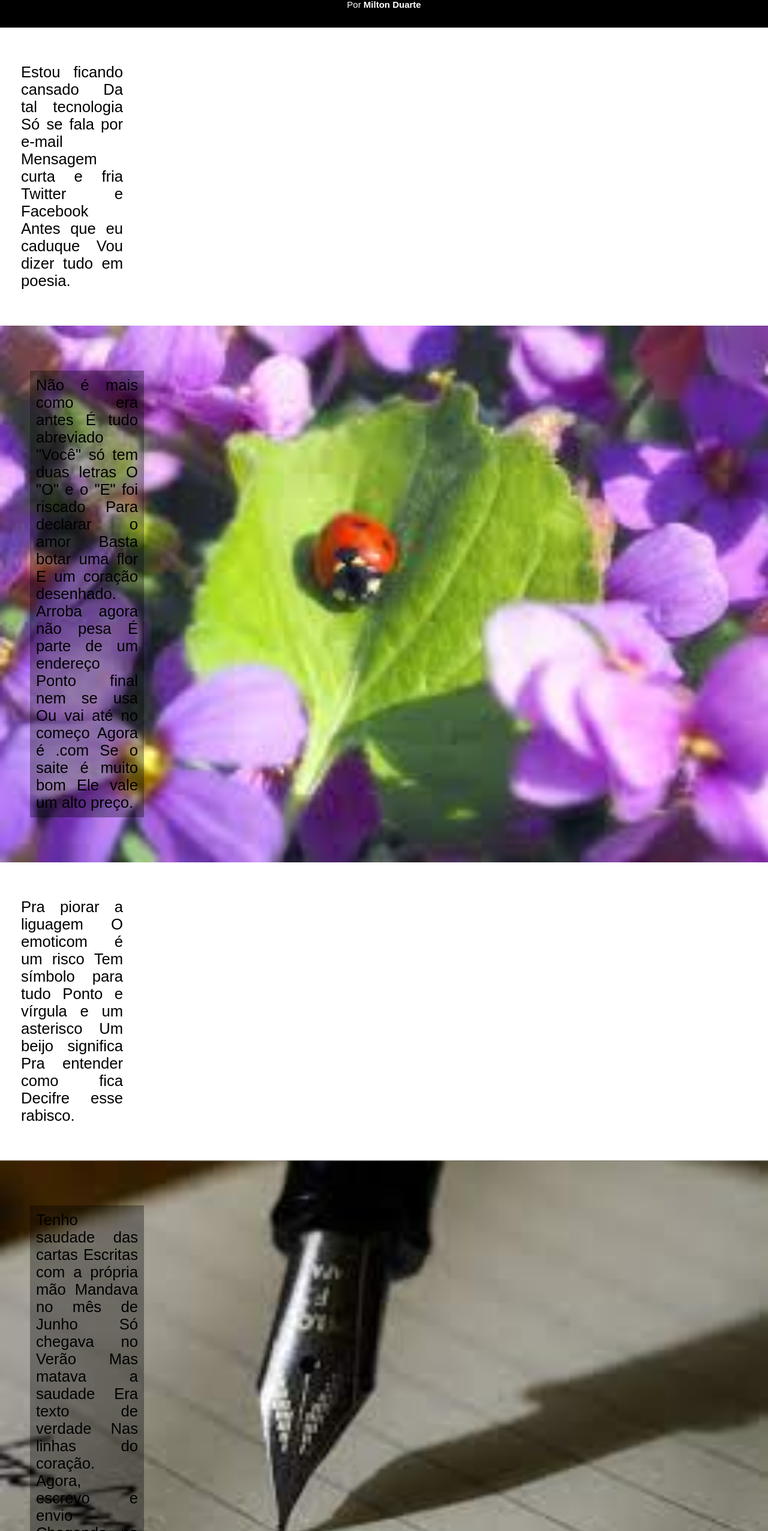
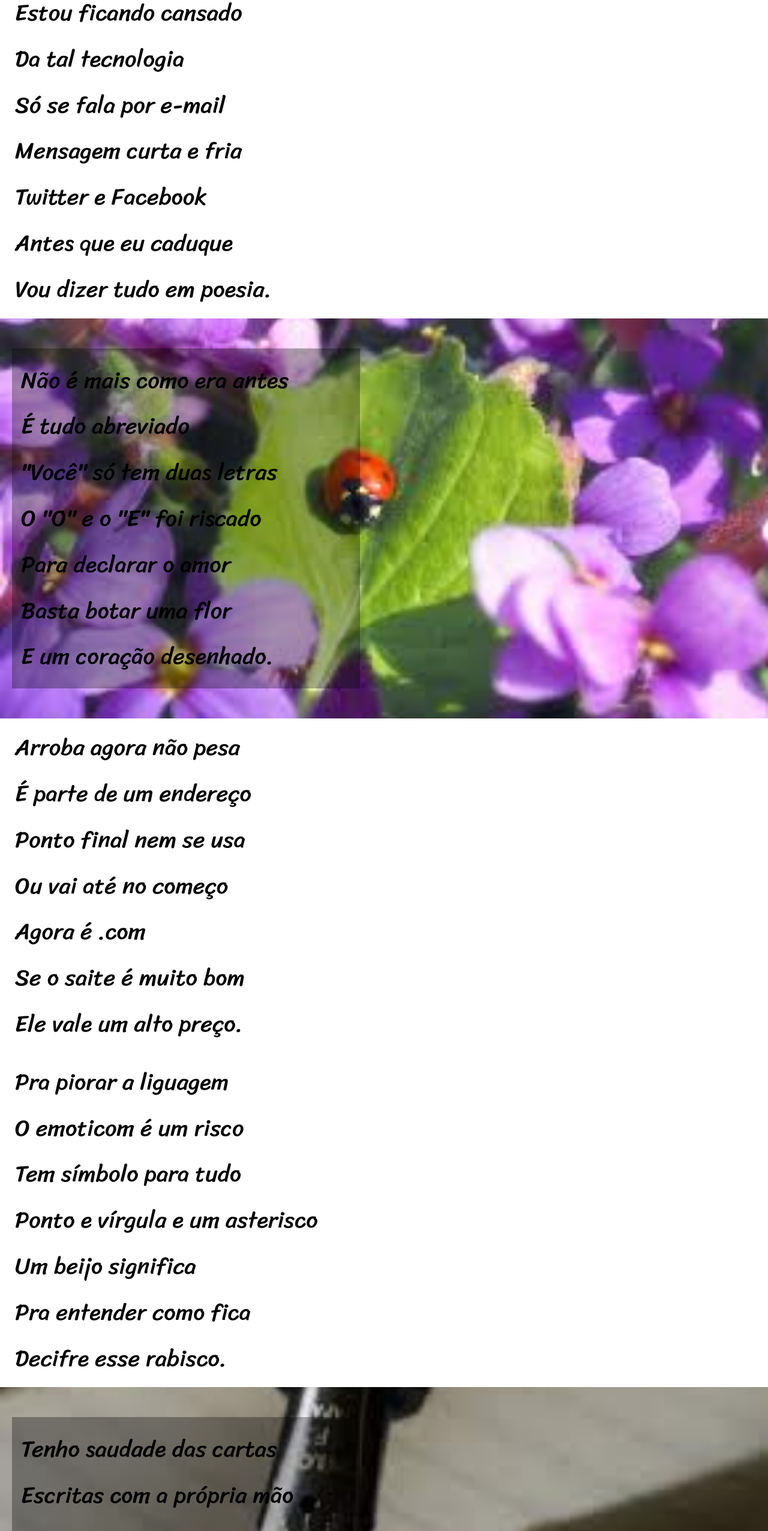
Before and after one commit to lias-alves/curso-projeto-2, a plain HTML site: page index.html in a window 1280 px wide. Shown: the part 228-2781 px from the top of the page at 60% size. Drawn offline with Linux system fonts and the light colour scheme.

Commit message:
atualizei

```diff
--- a/css/style.css
+++ b/css/style.css
@@ -1,79 +1,94 @@
+@import url('https://fonts.googleapis.com/css2?family=Sriracha&display=swap');
+@import url('https://fonts.googleapis.com/css2?family=Passion+One&display=swap');
 *{
     margin: 0px;
-    padding: 0px;
-}
-
-body{
-    font-family: Arial, Helvetica, sans-serif;
 }
 
 header{
+    font-family: 'Passion One', cursive;
+    padding: 15px;
+    margin: 0px;
     background-color: black;
     color: white;
     text-align: center;
-    padding: 20px;
 }
 
 header > h1 {
-    padding-top: 50px;
+    padding-top: 20px;
     font-variant: small-caps;
-    font-family: var(--fonte2);
-    font-size: 10vw;
+    font-weight: bolder;
+    font-size: 8vw;
 }
 
 header p{
-    font-size: 15px;
-    padding: 10px;
-    margin: auto;
-    text-align: center;
-}
-nav{
-
+    font-family: Arial, Helvetica, sans-serif;
+    padding-bottom: 20px;
 }
 
+header a{
+    padding-bottom: 20px;
+    color: white;
+    font-weight: bolder;
+    text-decoration: none;
+}
 
-header a{
-    color: white;
-    text-decoration: none;
-    font-weight: bolder;
+main{
+    font-family: 'Sriracha', cursive;
 }
 
 header a:hover{
     text-decoration: underline;
 }
 
-main p{
-    width: 170px;
-    max-width: 500px;
-    margin: 60px;
-    margin-left: 35px;
-    text-align: justify;
-    font-size: 2vw;
+section{
+    padding-left: 15px;
+    font-size: 3vw;
+    line-height: 2em;
+}
+
+section p{
+    padding: 10px;
+}
+
+section br{
+    margin-bottom: 20px;
 }
 
 .bloco-1{
     background: black url('../img/images.jpg') center center no-repeat fixed;
     background-size: cover;
-    padding: 15px;
+    padding-right: 205px;
+    padding-top: 50px;
+    padding-bottom: 50px;
+    padding-left: 20px;
 }
 
 .bloco-2{
     background: black url('../img/img.jpg') center center no-repeat fixed;
     background-size: cover;
-    padding: 15px;
+    padding-right: 205px;
+    padding-top: 50px;
+    padding-bottom: 50px;
+    padding-left: 20px;
+
 }
 
 .fundo{
-    background-color: rgba(0, 0, 0, 0.336);
-    padding: 10px;
+    min-width: 110px;
+    max-width: 550px;
+    background-color: rgba(0, 0, 0, 0.322);
+    padding: 15px;
+
 }
 
 footer{
+    font-family: Arial, Helvetica, sans-serif;
+    padding: 7px;
     text-align: center;
     background-color: black;
     color: white;
 }
 
-footer p{
-    padding: 0px;
+footer b{
+    font-weight: bold;
 }
--- a/index.html
+++ b/index.html
@@ -6,86 +6,97 @@
     <meta name="viewport" content="width=device-width, initial-scale=1.0">
     <title>Cordel Moderno</title>
     <link rel="stylesheet" href="css/style.css">
+    <link rel="preconnect" href="https://fonts.googleapis.com">
+
 </head>
 <body>
     <header>
         <h1>Cordel Moderno</h1>
-        <nav>
             <p>Por <a href="https://www.recantodasletras.com.br/poesias/3186743">Milton Duarte</a></p>
-        </nav>
     </header>
 
     <main>
-        <section>
 
-                    <p>
-                        Estou ficando cansado
-                        Da tal tecnologia
-                        Só se fala por e-mail
-                        Mensagem curta e fria
-                        Twitter e Facebook
-                        Antes que eu caduque
-                        Vou dizer tudo em poesia.
-                    </p>
+                    <section>
+                        <p>
+                            Estou ficando cansado <br>
+                            Da tal tecnologia <br>
+                            Só se fala por e-mail <br>
+                            Mensagem curta e fria <br>
+                            Twitter e Facebook <br>
+                            Antes que eu caduque <br>
+                            Vou dizer tudo em poesia.
+                        </p>
+                    </section>
 
-                    <div class="bloco-1">
-                        <p class="fundo">
-                            Não é mais como era antes
-                            É tudo abreviado
-                            "Você" só tem duas letras
-                            O "O" e o "E" foi riscado
-                            Para declarar o amor
-                            Basta botar uma flor
-                            E um coração desenhado.
-                            Arroba agora não pesa
-                            É parte de um endereço
-                            Ponto final nem se usa
-                            Ou vai até no começo
-                            Agora é .com
-                            Se o saite é muito bom
+                    <section class="bloco-1">
+                            <p class="fundo">
+                                Não é mais como era antes <br>
+                                É tudo abreviado <br>
+                                "Você" só tem duas letras <br>
+                                O "O" e o "E" foi riscado <br>
+                                Para declarar o amor <br>
+                                Basta botar uma flor <br>
+                                E um coração desenhado.
+                            </p>
+                    </section>
+
+                    <section>
+                        <p>
+                            Arroba agora não pesa <br>
+                            É parte de um endereço <br>
+                            Ponto final nem se usa <br>
+                            Ou vai até no começo <br>
+                            Agora é .com <br>
+                            Se o saite é muito bom <br>
                             Ele vale um alto preço.
                         </p>
-                    </div>
 
-                    <p>
-                        Pra piorar a liguagem
-                        O emoticom é um risco
-                        Tem símbolo para tudo
-                        Ponto e vírgula e um asterisco
-                        Um beijo significa
-                        Pra entender como fica
-                        Decifre esse rabisco.
-                    </p>
+                        <p>
+                            Pra piorar a liguagem <br>
+                            O emoticom é um risco <br>
+                            Tem símbolo para tudo <br>
+                            Ponto e vírgula e um asterisco <br>
+                            Um beijo significa <br>
+                            Pra entender como fica <br>
+                            Decifre esse rabisco.
+                        </p>
+                    </section>
 
-                    <div class="bloco-2">
+                    <section class="bloco-2">
                         <p class="fundo">
-                            Tenho saudade das cartas
-                            Escritas com a própria mão
-                            Mandava no mês de Junho
-                            Só chegava no Verão
-                            Mas matava a saudade
-                            Era texto de verdade
+                            Tenho saudade das cartas <br>
+                            Escritas com a própria mão <br>
+                            Mandava no mês de Junho <br>
+                            Só chegava no Verão <br>
+                            Mas matava a saudade <br>
+                            Era texto de verdade <br>
                             Nas linhas do coração.
-                            Agora, escrevo e envio
-                            Chegando na mesma hora
-                            Mas quando vou prosear
-                            A pessoa foi embora
-                            Abriu outro aplicativo
-                            O mundo ficou cativo
-                            Da tecnologia do agora.
                         </p>
-                    </div>
+                    </section>
 
-                    <p>
-                        Felizmente, pra orar
-                        Não precisa de internet
-                        Deus escuta todo mundo
-                        Se quiser, faça esse teste
-                        Dois pontos são dois joelhos
-                        Seus lábios são aparelhos
-                        Deixe que Deus interprete.
-                    </p>
-        </section>
+                    <section>
+                        <p>
+                           Agora, escrevo e envio <br>
+                           Chegando na mesma hora <br>
+                           Mas quando vou prosear <br>
+                           A pessoa foi embora <br>
+                           Abriu outro aplicativo <br>
+                           O mundo ficou cativo <br>
+                           Da tecnologia do agora.
+                        </p>
+
+                        <p>
+                            Felizmente, pra orar <br>
+                            Não precisa de internet <br>
+                            Deus escuta todo mundo <br>
+                            Se quiser, faça esse teste <br>
+                            Dois pontos são dois joelhos <br>
+                            Seus lábios são aparelhos <br>
+                            Deixe que Deus interprete.
+                        </p>
+                    </section>
+
     </main>
 
     <footer>
```
